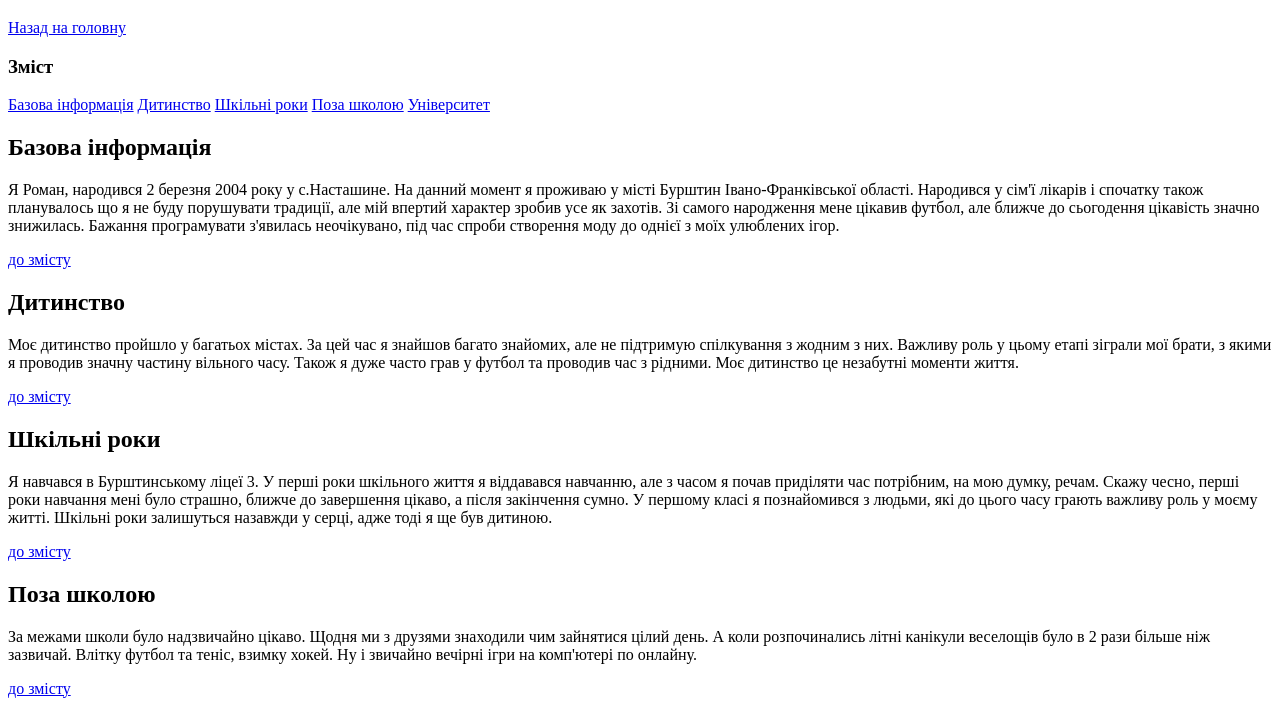
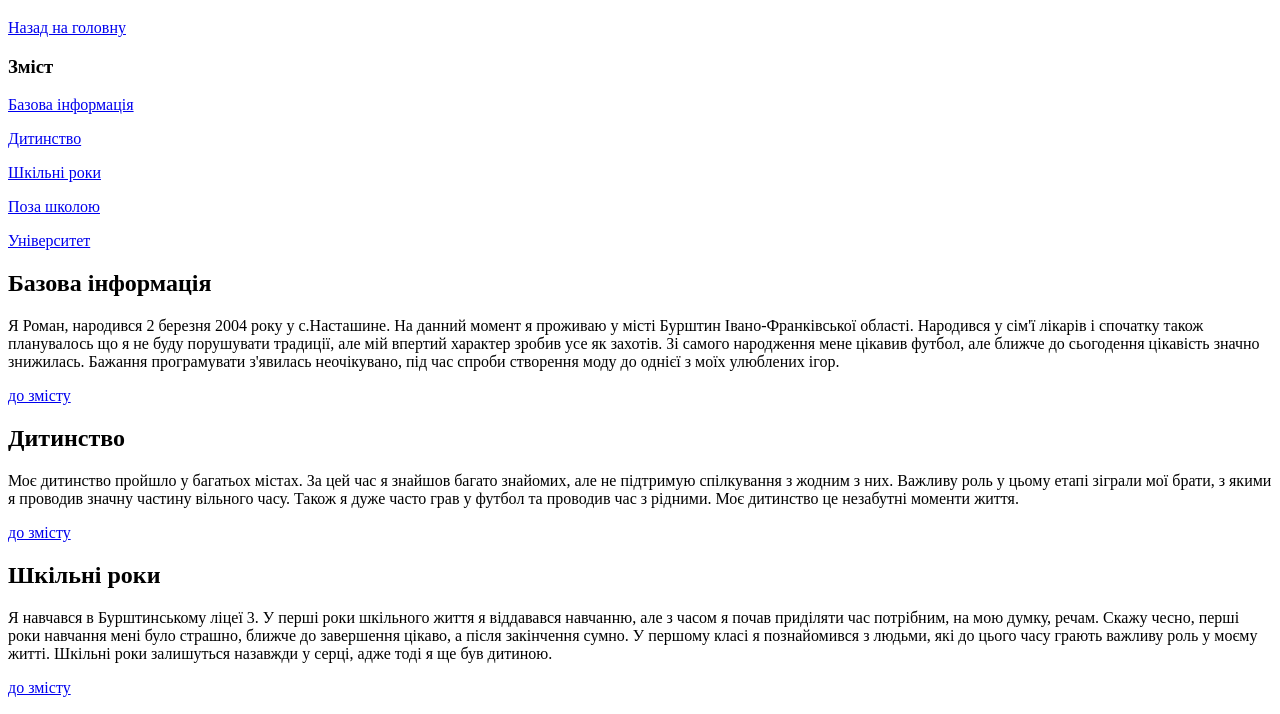
Before and after one commit to romanmartyniuk23/pract-1, a plain HTML site: page pract-folder/biography.html in a window 1280 px wide. Shown: the part 61-775 px from the top of the page. Drawn offline with Linux system fonts and the light colour scheme.

Commit message:
Update biography.html

```diff
--- a/pract-folder/biography.html
+++ b/pract-folder/biography.html
@@ -7,11 +7,11 @@
     <h1 id= "main">Автобіографія Мартинюка Романа Олександровича</h1>
     <a href="https://romanmartyniuk23.github.io/pract-1/pract-folder/">Назад на головну</a>
     <h3 id = "content">Зміст</h3>
-    <a href = "#baza">Базова інформація</a>
-    <a href = "#child">Дитинство</a>
-    <a href = "#school">Шкільні роки</a>
-    <a href = "#aftersch">Поза школою</a>
-    <a href = "#university">Університет</a>
+    <p><a href = "#baza">Базова інформація</a></p>
+    <p><a href = "#child">Дитинство</a></p>
+    <p><a href = "#school">Шкільні роки</a></p>
+    <p><a href = "#aftersch">Поза школою</a></p>
+    <p><a href = "#university">Університет</a></p>
     <article><h2 id = "baza">Базова інформація</h2>
       <p>Я Роман, народився 2 березня 2004 року у с.Насташине. На данний момент я проживаю у місті Бурштин Івано-Франківської області. Народився у сім'ї лікарів і спочатку також планувалось що я не буду порушувати традиції, але мій впертий характер зробив усе як захотів. Зі самого народження мене цікавив футбол, але ближче до сьогодення цікавість значно знижилась. Бажання програмувати з'явилась неочікувано, під час спроби створення моду до однієї з моїх улюблених ігор.</p>
     </article>
```
